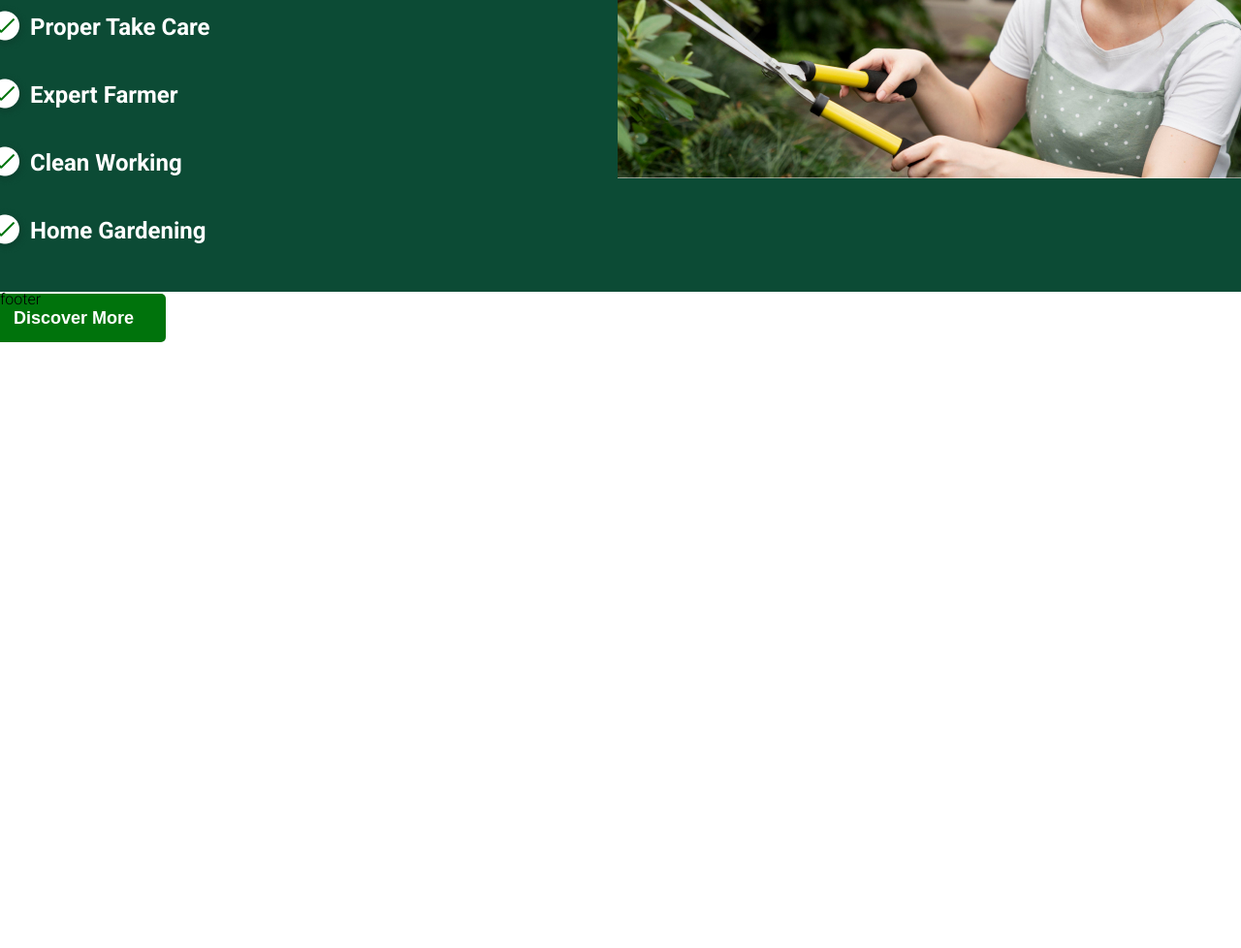
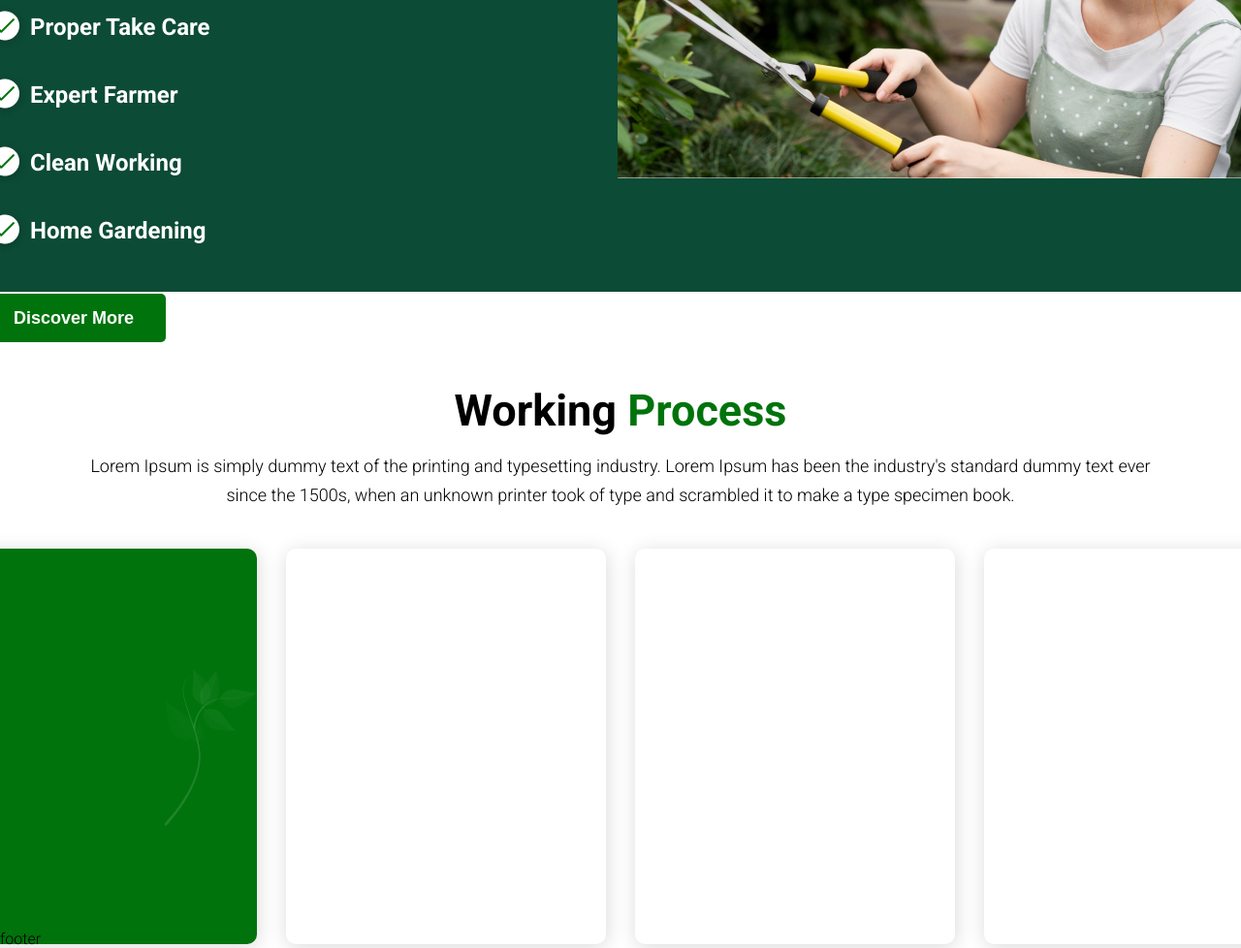
Before and after one commit to Klv-ndr/project_plants, a plain HTML site: page index.html in a window 1280 px wide. Shown: the part 3317-4295 px from the top of the page at 97% size. Before the commit the page ends 3670 px from the top, so only its background shows below. Drawn offline with Linux system fonts and the light colour scheme.

Commit message:
problems

```diff
--- /dev/null
+++ b/_working-process.scss
@@ -0,0 +1,55 @@
+.working-process {
+    margin-top: 100px;
+    display: flex;
+    flex-direction: column;
+    align-items: center;
+    justify-content: center;
+
+}
+.text-process {
+    width: 1136px;
+    height: 150px;
+    text-align: center;
+}
+.title-process {
+    font-size: 45px;
+    font-weight: 800;
+}
+.title-process-green{
+    color: #00730C;
+}
+.sub-title-process {
+    font-size: 18px;
+    font-weight: 400;
+    line-height: 30px;
+    margin-top: 20px;
+}
+.description-working-process{
+    display: flex;
+    width: 1440px;
+    height: 410px;
+}
+.block-working-process-green{
+    box-shadow: 1px 3px 20px rgba(0, 0, 0, 0.15);
+    border-radius: 10px;
+    width: 330px;
+    height: 408px;
+    background-image: url(images/backimg-working.svg);
+    background-repeat: no-repeat;
+    background-position-x: right;
+    background-position-y: center;
+    background-color: #00730C;
+    margin: 15px;
+}
+.block-working-process{
+    box-shadow: 1px 3px 20px rgba(0, 0, 0, 0.15);
+    border-radius: 10px;
+    width: 330px;
+    height: 408px;
+    background-color: white;
+    background-image: url(images/backimg-working.svg);
+    background-repeat: no-repeat;
+    background-position-x: right;
+    background-position-y: center;
+    margin: 15px;
+}
--- a/index.html
+++ b/index.html
@@ -444,6 +444,25 @@
           </div>
         </div>
       </div>
+      <div class="working-process">
+        <div class="text-process">
+          <h3 class="title-process">
+            Working <span class="title-process-green">Process</span>
+          </h3>
+          <p class="sub-title-process">
+            Lorem Ipsum is simply dummy text of the printing and typesetting
+            industry. Lorem Ipsum has been the industry's standard dummy text
+            ever since the 1500s, when an unknown printer took of type and
+            scrambled it to make a type specimen book.
+          </p>
+        </div>
+        <div class="description-working-process">
+          <div class="block-working-process-green"></div>
+          <div class="block-working-process"></div>
+          <div class="block-working-process"></div>
+          <div class="block-working-process"></div>
+        </div>
+      </div>
     </main>
     <footer class="footer">footer</footer>
   </body>
--- a/mobile-version.scss
+++ b/mobile-version.scss
@@ -1,4 +1,5 @@
-@media (max-width: 1200px) {
+@media only screen and (max-width: 1200px) {
+
     * {
         box-sizing: border-box;
     }
@@ -123,58 +124,71 @@
 
 
     .hero-laptop {
-        display: none;
+        display: none !important;
 
     }
+
     .description-hero {
+
+
         display: none;
-
     }
 
     .text-hero {
         display: none;
+
     }
     .pre-text {
         display: none;
+        visibility: hidden;
 
     }
 
 
     .buttons {
         display: none;
+        visibility: hidden;
     }
     .btn-quate {
         display: none;
+        visibility: hidden;
 
 
     }
     .btn-quate a {
         display: none;
+        visibility: hidden;
 
     }
 
 
     .see-it-works {
         display: none;
+        visibility: hidden;
 
     }
 
     .circles {
         display: none;
+        visibility: hidden;
     }
     .circle500 {
         display: none;
+        visibility: hidden;
 
     }
     .circle800 {
         display: none;
+        visibility: hidden;
 
     }
     .circle100 {
         display: none;
+        visibility: hidden;
 
     }
     .hero-mobile {
-        display: block;
+        display: flex;
+        height: 200px;
     }
 }
--- a/style.scss
+++ b/style.scss
@@ -5,6 +5,7 @@
 @import "./services";
 @import "./experiance";
 @import "./choose";
+@import "./working-process";
 
 * {
     box-sizing: border-box;
```
Also changed, not shown: images/backimg-working.svg (added), mobile-version.css, style.css, 2 other files.
